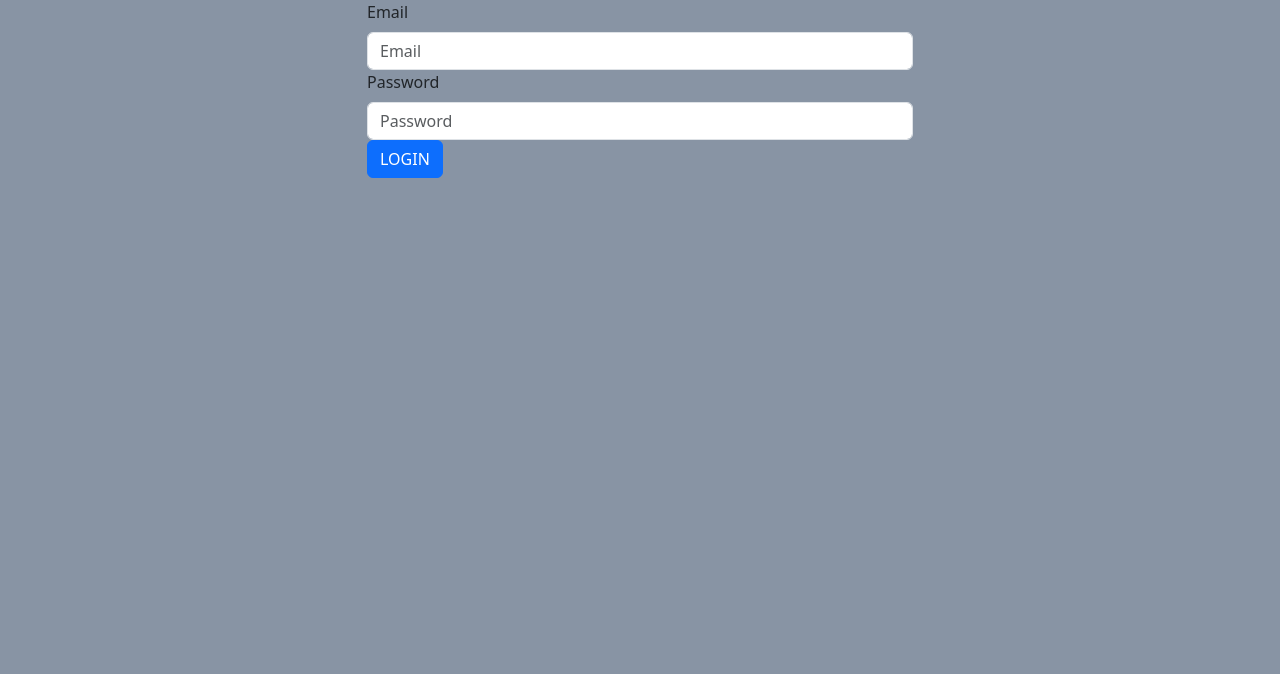
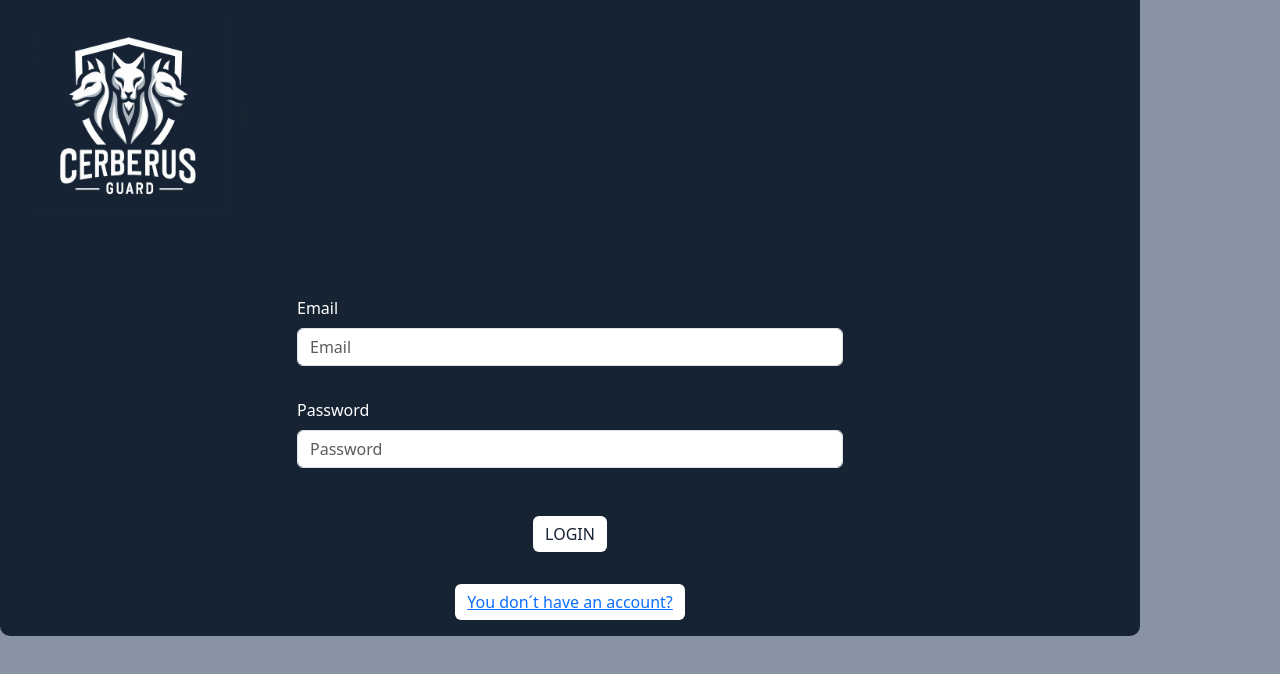
Before and after one commit to DBordallo/CerberusGuard, a React (Vite) app in the folder client/: page / in a window 1280 px wide. Shown: the top 674 px of the page. Built offline with nearby package versions, Linux system fonts and the light colour scheme; no server answers.

Commit message:
feat(login)create styles & btns

```diff
--- a/client/src/components/headerLogo/HeaderLogo.jsx
+++ b/client/src/components/headerLogo/HeaderLogo.jsx
@@ -9,7 +9,7 @@ function HeaderLogo() {
   return (
 
     <Container className="HeaderLogo">
-     <Image src={cerberusLogo}  className="cerberusLogo" />;
+     <Image style={{ display: "inline-block"}} src={cerberusLogo}  className="cerberusLogo" />;
      </Container>
 
   )
--- a/client/src/pages/login/Login.css
+++ b/client/src/pages/login/Login.css
@@ -0,0 +1,27 @@
+.logInContainer {
+    background-color: #162333;
+    animation: bounceInDown; /* referring directly to the animation's @keyframe declaration */
+    animation-duration: 2s; /* don't forget to set a duration! */
+    border-radius: 0 0 10px 10px;
+    width: 100vw;
+    margin: 0;
+    padding: 0;
+}
+
+.logInForm {
+    margin-top: 4rem;
+}
+
+.loginBtn{
+    margin: 1rem;
+    background-color: white;
+    border: none;
+    color: #162333;
+    font-weight: 500;
+}
+
+.logInBtns{
+    display: flex;
+    flex-direction: column;
+    align-items: center;
+}
--- a/client/src/pages/login/Login.jsx
+++ b/client/src/pages/login/Login.jsx
@@ -1,6 +1,9 @@
 import React, { useState } from 'react';
 import { Form, Button, Container, Row, Col } from 'react-bootstrap';
 import { useAuth } from '../../authcontext/AuthContext';
+import HeaderLogo from '../../components/headerLogo/HeaderLogo';
+import { Link } from "react-router-dom";
+import "./Login.css"
 
 const Login = () => {
   const {login} = useAuth()
@@ -27,12 +30,14 @@ const Login = () => {
   };
 
   return (
-    <Container>
+    <Container className='logInContainer'>
+    <HeaderLogo></HeaderLogo>
+    <Container className='logInForm'>
       <Row className="justify-content-md-center">
         <Col xs={12} md={6}>
           <Form onSubmit={handleSubmit}>
-            <Form.Group controlId="formEmail">
-              <Form.Label>Email</Form.Label>
+            <Form.Group style={{ marginBottom: "2rem"}} controlId="formEmail">
+              <Form.Label style={{ color: "white"}}>Email</Form.Label>
               <Form.Control
                 type="email"
                 placeholder="Email"
@@ -41,8 +46,8 @@ const Login = () => {
               />
             </Form.Group>
 
-            <Form.Group controlId="formPassword">
-              <Form.Label>Password</Form.Label>
+            <Form.Group style={{ marginBottom: "2rem"}} controlId="formPassword">
+              <Form.Label style={{ color: "white"}}>Password</Form.Label>
               <Form.Control
                 type="password"
                 placeholder="Password"
@@ -50,13 +55,18 @@ const Login = () => {
                 onChange={handleChange}
               />
             </Form.Group>
-
-            <Button variant="primary" type="submit">
+          <Container className='logInBtns'>
+            <Button className="loginBtn" variant="primary" type="submit">
               LOGIN
             </Button>
+            <Button className="loginBtn" variant="primary" type="submit">
+              <Link to="/register">You don´t have an account?</Link>
+            </Button>
+            </Container>
           </Form>
         </Col>
       </Row>
+    </Container>
     </Container>
   );
 };
--- a/client/src/pages/register/Register.css
+++ b/client/src/pages/register/Register.css
@@ -1,3 +1,9 @@
 .registerForm {
     width: 100vw;
 }
+
+.registerBtns{
+    display: flex;
+    flex-direction: column;
+    align-items: center;
+}
--- a/client/src/pages/register/Register.jsx
+++ b/client/src/pages/register/Register.jsx
@@ -102,12 +102,14 @@ const Register = () => {
               />
             </Form.Group>
 
+            <Container className='registerBtns'>
             <Button style={{ color: "white", backgroundColor: "#162333", border: "none", margin: "1rem" }} className='registerBtn' type="submit">
               Register
             </Button>
             <Button style={{ color: "white", backgroundColor: "#162333", border: "none", margin: "1rem" }} className='signInBtn' variant="primary" type="submit">
               <Link to="/">Have an account? Sign In</Link>
             </Button>
+            </Container>
           </Form>
         </Col>
       </Row>
```
